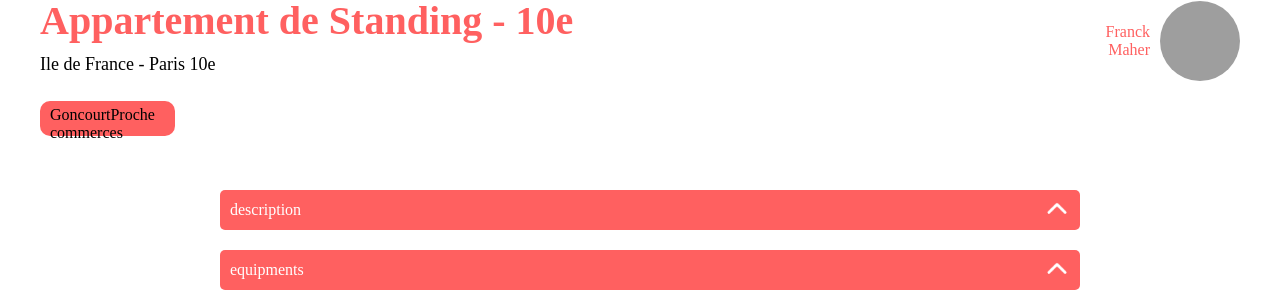
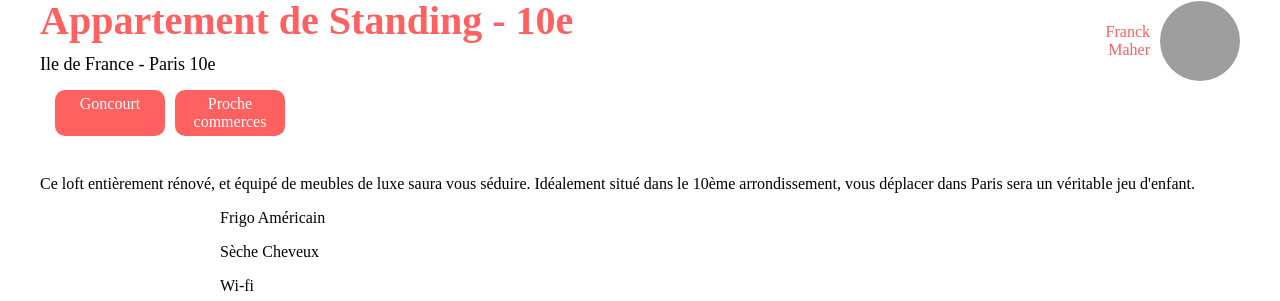
Before and after one commit to xtoc65/Kasa_React, a React (Create React App) app: page /logement/0979876d in a window 1280 px wide. Shown: the part 651-952 px from the top of the page. Built offline with nearby package versions, Linux system fonts and the light colour scheme; grey boxes are pictures that could not be loaded.

Commit message:
finition de la page logement. Début du collapse

```diff
--- a/src/components/CollapseLogement.jsx
+++ /dev/null
@@ -1,50 +0,0 @@
-import React, { useState } from "react";
-import flecheHaut from '../assets/fleche_haut.png'
-import flecheBas from '../assets/fleche_bas.png'
-import '../utils/styles/collapse.css'
-
-function Collapse() {
-  const [activeIndex, setActiveIndex] = useState(null);
-
-  const slides = [
-    {
-        title: "description",
-        content: "Profitez du charme de la vie parisienne dans un magnifique appartement. A 3 minutes à pied du Canl Saint Martin, vous serez proche des transports, mais également de nombreux commerces. L'appartement est tout équipé, et possède également un parking pour ceux qui souhaitent se déplacer en voiture."
-    },
-    {
-      title: "equipments",
-      content: [
-        "Parking",
-        "Sèche Cheveux",
-        "Machine à laver",
-        "Wi-fi",
-        "Cuisine équipée",
-        "Télévision"
-        ],
-    }
-  ];
-
-  const toggleCollapse = (index) => {
-    setActiveIndex(activeIndex === index ? null : index);
-  };
-
-  return (
-    <div className="collapse-container">
-      {slides.map((slide, index) => (
-        <div key={index} className="collapse-section">
-          <div className="collapsible" onClick={() => toggleCollapse(index)}>
-            <span>{slide.title}</span>
-            <span className="arrow">
-              {activeIndex === index ? <img src={flecheBas}></img> : <img src={flecheHaut}></img>}
-            </span>
-          </div>
-          <div className={`content ${activeIndex === index ? "active" : ""}`}>
-            <p>{slide.content}</p>
-          </div>
-        </div>
-      ))}
-    </div>
-  );
-};
-
-export default Collapse
--- a/src/pages/Logements.jsx
+++ b/src/pages/Logements.jsx
@@ -1,7 +1,7 @@
 import React, { useState, useEffect } from 'react';
 import { useParams } from 'react-router-dom';
-import CollapseLogement from '../components/CollapseLogement';
 import "../utils/styles/logement.css"
+import '../utils/styles/collapse.css'
 
 function Logements() {
   const { id } = useParams(window.location.href); // Récupère l'ID du logement à partir de l'URL
@@ -37,10 +37,25 @@ function Logements() {
             </div>
         </div>
         <div>
-            <p className='tags'>{logement.tags}</p>
+          <div className="tags">
+            {logement.tags.map((tags , index) =>
+                (
+                  <p key={index}>{tags}</p>
+                )
+              )
+            }
+          </div>
             <img scr={logement.pating}></img>
         </div>
-        <CollapseLogement />
+        <p className="description">{logement.description}</p>
+        <div className="collapse-container">
+                {logement.equipments.map((equipement, index) =>
+                    (
+                      <p className="description_equipement" key={index}>{equipement}</p>
+                    )
+                  )
+                }
+        </div>
     </div>
   );
 }
--- a/src/utils/styles/logement.css
+++ b/src/utils/styles/logement.css
@@ -48,9 +48,15 @@
 }
 
 .tags {
-  width: 115px;
-  height: 25px;
-  background-color: #FF6060;
+  padding: 5px 10px;
+  display: flex;
+}
+.tags p {
+  background: #FF6060;
   border-radius: 10px;
-  padding: 5px 10px;
+  color: #FFFFFF;
+  padding: 5px;
+  width: 100px;
+  margin: 0 5px;
+  text-align: center;
 }/*# sourceMappingURL=logement.css.map */
--- a/src/utils/styles/logement.scss
+++ b/src/utils/styles/logement.scss
@@ -48,10 +48,15 @@
 }
 
 .tags{
-    width: 115px;
-    height: 25px;
-    background-color: #FF6060;
-    border-radius: 10px;
     padding: 5px 10px;
-
+    display: flex;
+    p{
+        background: #FF6060;
+        border-radius: 10px;
+        color: #FFFFFF;
+        padding: 5px;
+        width: 100px;
+        margin: 0 5px;
+        text-align: center;
+    }
 }
```
